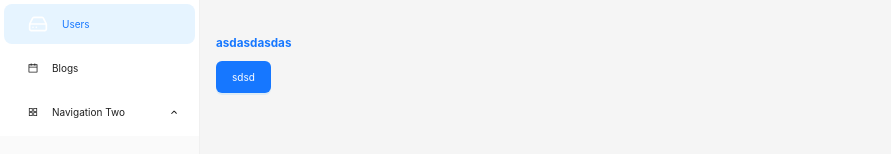
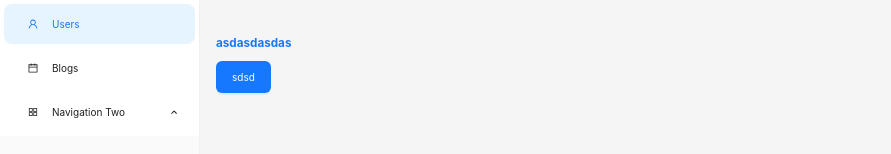
Before and after one commit to philevohoang991989/next-template, a Next.js app: page /users in a window 1280 px wide. Shown: the top 154 px of the page, without its empty margins (0-891 px from the left). Built offline with nearby package versions, Linux system fonts and the light colour scheme; no server answers.

Commit message:
change icon menu

```diff
--- a/src/app/(router)/(admin)/layout.tsx
+++ b/src/app/(router)/(admin)/layout.tsx
@@ -1,8 +1,10 @@
 "use client";
-import IcHardDrive from "@/app/assets/icons/ic_hard-drive.svg";
-import { AppstoreOutlined, CalendarOutlined } from "@ant-design/icons";
+import {
+  AppstoreOutlined,
+  CalendarOutlined,
+  UserOutlined,
+} from "@ant-design/icons";
 import { Layout, Menu, MenuProps, theme } from "antd";
-import Image from "next/image";
 import Link from "next/link";
 import { usePathname } from "next/navigation";
 import React, { useEffect, useState } from "react";
@@ -36,16 +38,7 @@ export default function AuthLayout({
   const [current, setCurrent] = useState("users");
 
   const items: MenuItem[] = [
-    getItem(
-      <Link href="/users">Users</Link>,
-      "users",
-      <Image
-        src={IcHardDrive}
-        width={20}
-        height={20}
-        alt="Picture of the author"
-      />
-    ),
+    getItem(<Link href="/users">Users</Link>, "users", <UserOutlined />),
     getItem(<Link href="/blogs">Blogs</Link>, "blogs", <CalendarOutlined />),
     getItem("Navigation Two", "sub1", <AppstoreOutlined />, [
       getItem(<Link href="/contact">Contacts</Link>, "contact"),
@@ -86,7 +79,7 @@ export default function AuthLayout({
         >
           <div className="demo-logo-vertical" />
           <Menu
-            style={{ width: 200,height:'100vh' }}
+            style={{ width: 200, height: "100vh" }}
             defaultSelectedKeys={["1"]}
             defaultOpenKeys={["sub1"]}
             mode="inline"
```
